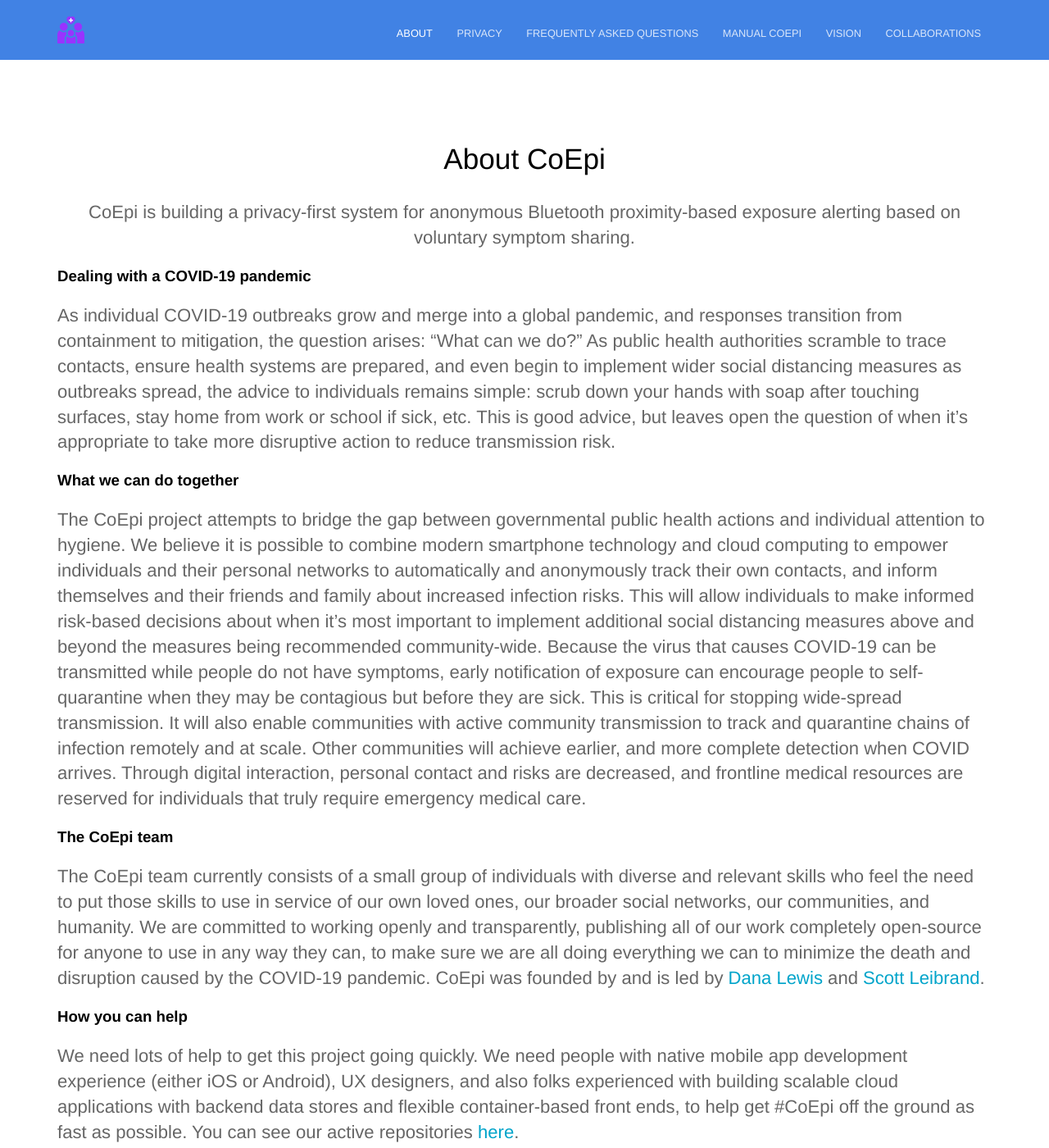
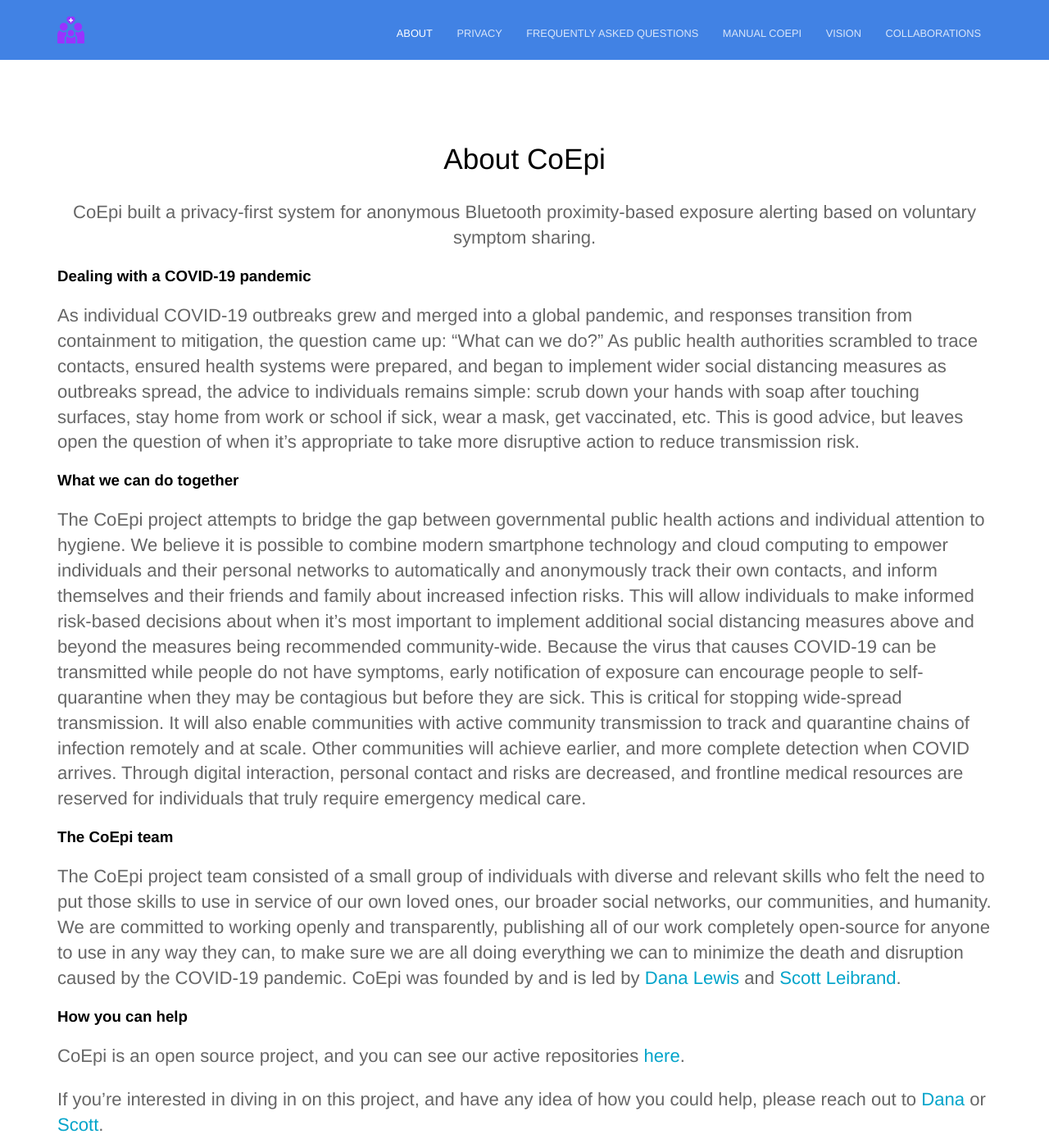
Before and after one commit to Co-Epi/website, a Jekyll site: the page built from about.html, in a window 1280 px wide and 1400 px high. Shown: the whole window at 82% size. Built offline with Jekyll 4.4.1, drawn with Linux system fonts in a browser that asks for light colours; some of the changed text lies outside the part shown.

Commit message:
Updating basic info

```diff
--- a/about.html
+++ b/about.html
@@ -1,19 +1,17 @@
 ---
 title: About CoEpi
-description: CoEpi is building a privacy-first system for anonymous Bluetooth proximity-based exposure alerting based on voluntary symptom sharing.
+description: CoEpi built a privacy-first system for anonymous Bluetooth proximity-based exposure alerting based on voluntary symptom sharing.
 ---
 
 <h3 id="dealing-with-a-covid-19-pandemic">Dealing with a COVID-19 pandemic</h3>
-<p>As individual COVID-19 outbreaks grow and merge into a global pandemic, and responses transition from containment to mitigation, the question arises: “What can we do?” As public health authorities scramble to trace contacts, ensure health systems are prepared, and even begin to implement wider social distancing measures as outbreaks spread, the advice to individuals remains simple: scrub down your hands with soap after touching surfaces, stay home from work or school if sick, etc. This is good advice, but leaves open the question of when it’s appropriate to take more disruptive action to reduce transmission risk.</p>
+<p>As individual COVID-19 outbreaks grew and merged into a global pandemic, and responses transition from containment to mitigation, the question came up: “What can we do?” As public health authorities scrambled to trace contacts, ensured health systems were prepared, and began to implement wider social distancing measures as outbreaks spread, the advice to individuals remains simple: scrub down your hands with soap after touching surfaces, stay home from work or school if sick, wear a mask, get vaccinated, etc. This is good advice, but leaves open the question of when it’s appropriate to take more disruptive action to reduce transmission risk.</p>
 <h3 id="what-we-can-do-together">What we can do together</h3>
 <p>The CoEpi project attempts to bridge the gap between governmental public health actions and individual attention to hygiene. We believe it is possible to combine modern smartphone technology and cloud computing to empower individuals and their personal networks to automatically and anonymously track their own contacts, and inform themselves and their friends and family about increased infection risks. This will allow individuals to make informed risk-based decisions about when it’s most important to implement additional social distancing measures above and beyond the measures being recommended community-wide. Because the virus that causes COVID-19 can be transmitted while people do not have symptoms, early notification of exposure can encourage people to self-quarantine when they may be contagious but before they are sick. This is critical for stopping wide-spread transmission. It will also enable communities with active community transmission to track and quarantine chains of infection remotely and at scale. Other communities will achieve earlier, and more complete detection when COVID arrives. Through digital interaction, personal contact and risks are decreased, and frontline medical resources are reserved for individuals that truly require emergency medical care.</p>
 <h3 id="the-coepi-team">The CoEpi team</h3>
-<p>The CoEpi team currently consists of a small group of individuals with diverse and relevant skills who feel the need to put those skills to use in service of our own loved ones, our broader social networks, our communities, and humanity. We are committed to working openly and transparently, publishing all of our work completely open-source for anyone to use in any way they can, to make sure we are all doing everything we can to minimize the death and disruption caused by the COVID-19 pandemic. CoEpi was founded by and is led by <a href="https://twitter.com/danamlewis">Dana Lewis</a> and <a href="https://twitter.com/scottleibrand">Scott Leibrand</a>. </p>
+<p>The CoEpi project team consisted of a small group of individuals with diverse and relevant skills who felt the need to put those skills to use in service of our own loved ones, our broader social networks, our communities, and humanity. We are committed to working openly and transparently, publishing all of our work completely open-source for anyone to use in any way they can, to make sure we are all doing everything we can to minimize the death and disruption caused by the COVID-19 pandemic. CoEpi was founded by and is led by <a href="https://twitter.com/danamlewis">Dana Lewis</a> and <a href="https://twitter.com/scottleibrand">Scott Leibrand</a>. </p>
 <h3 id="how-you-can-help">How you can help</h3>
-<p>We need lots of help to get this project going quickly. We need people with native mobile app development experience (either iOS or Android), UX designers, and also folks experienced with building scalable cloud applications with backend data stores and flexible container-based front ends, to help get #CoEpi off the ground as fast as possible. You can see our active repositories <a href="https://github.com/Co-Epi">here</a>.</p>
-<p>If you’re interested in diving in on this project, and have any idea of how you could help, please reach out to <a href="https://twitter.com/danamlewis">Dana</a> or <a href="https://twitter.com/scottleibrand">Scott</a>, and we can get you connected to the group.</p>
-<p>If you&#39;re someone who would like to test the early version of the #CoEpi app (or if you have other skills to volunteer), fill out <a href="https://forms.gle/MLeKz9nerPvX8fwC8">this form</a>.</p>
-<p>If you don’t have the ability to help out directly, please share this with anyone you know who might be able to, or who might know others who could help. If you have connections at an organization who might be able to commit people to helping on this, either by working with us or doing something similar internally, please reach out to them and let them know how urgent it is and how much of a difference they could make.</p>
+<p>CoEpi is an open source project, and you can see our active repositories <a href="https://github.com/Co-Epi">here</a>.</p>
+<p>If you’re interested in diving in on this project, and have any idea of how you could help, please reach out to <a href="https://twitter.com/danamlewis">Dana</a> or <a href="https://twitter.com/scottleibrand">Scott</a>.</p>
 <h3 id="find-us-on-github">Find us on Github - everything is open source</h3>
 <p>You can find all of our work open source on Github. Our <a href="https://github.com/Co-Epi">CoEpi organization</a> holds multiple repositories, including the content of this website. PRs are welcome!</p>
 <ul>
```
